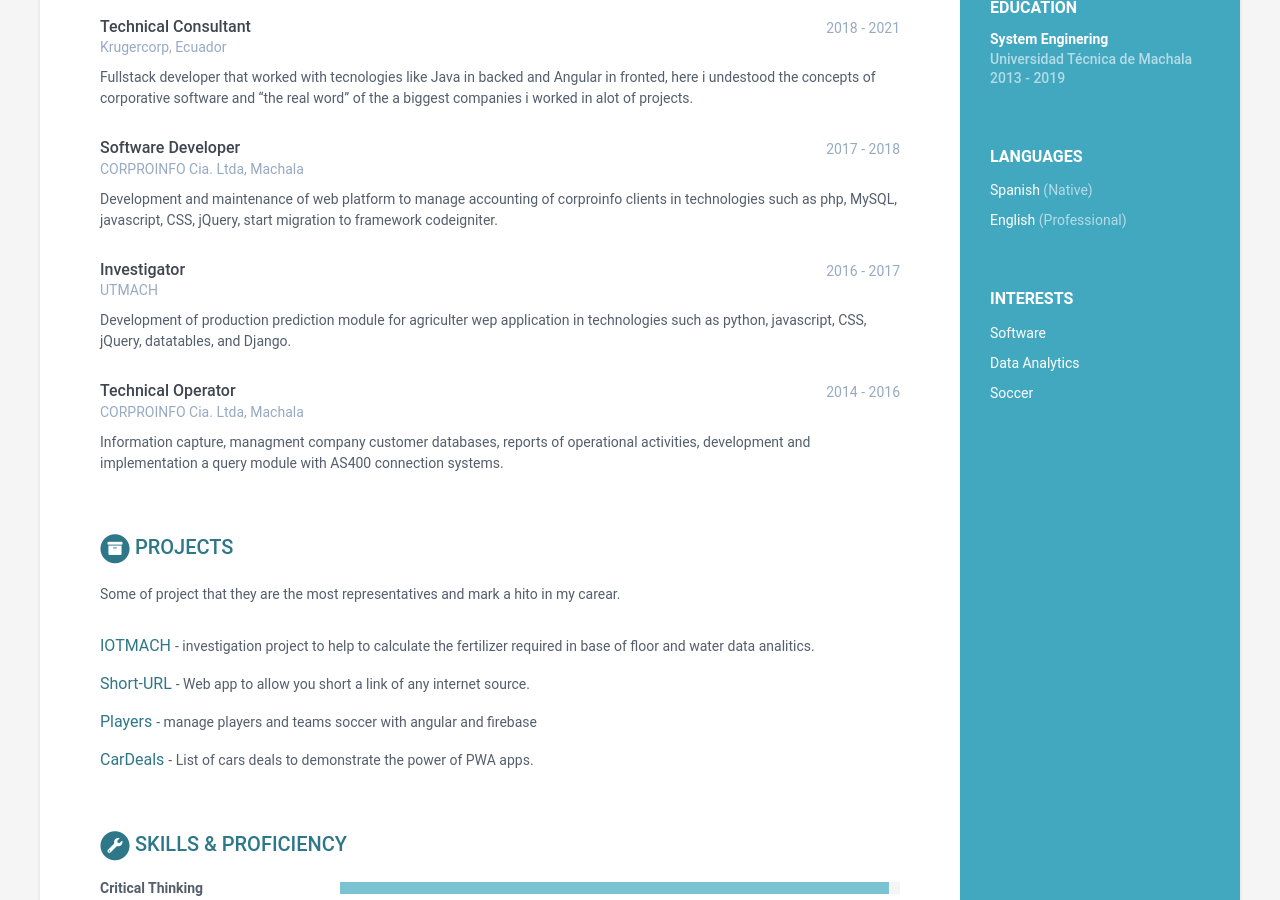
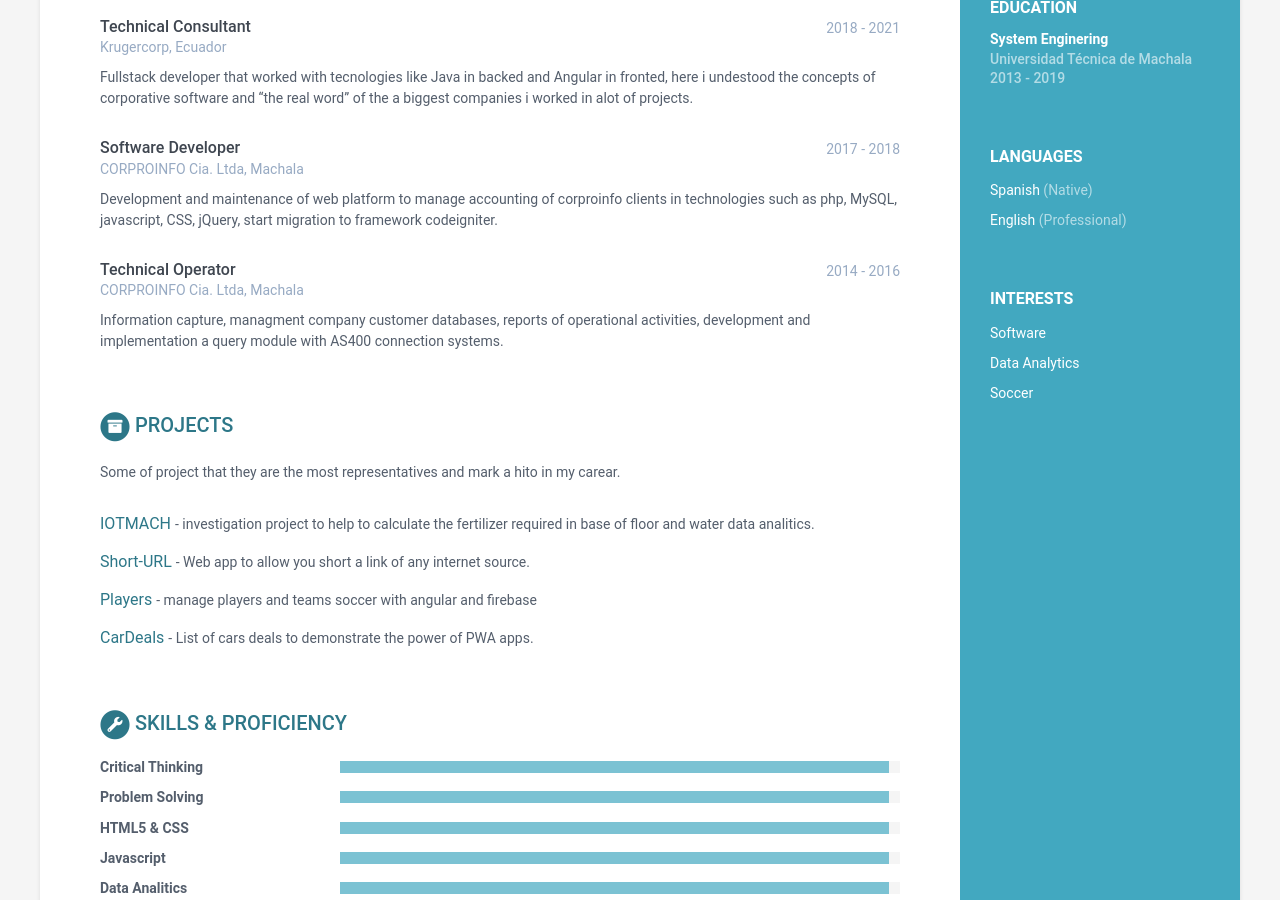
Before and after one commit to elcordova/caring-europa-fe48a, a Jekyll site: the page built from index.html, in a window 1280 px wide and 900 px high, scrolled down 574 px. Built offline with Jekyll 4.4.1, drawn with Linux system fonts in a browser that asks for light colours.

Commit message:
data.yml: changed

```diff
--- a/_data/data.yml
+++ b/_data/data.yml
@@ -92,16 +92,6 @@ experiences:
       in technologies such as php, MySQL, javascript, CSS, jQuery,
 
       start migration to framework codeigniter.
-  - role: Investigator
-    time: 2016 - 2017
-    company: UTMACH
-    details: >
-      Development of production prediction module for agriculter wep
-      application
-
-      in technologies such as python, javascript,
-
-      CSS, jQuery, datatables, and Django.
   - role: Technical Operator
     time: 2014 - 2016
     company: 'CORPROINFO Cia. Ltda, Machala'
```
